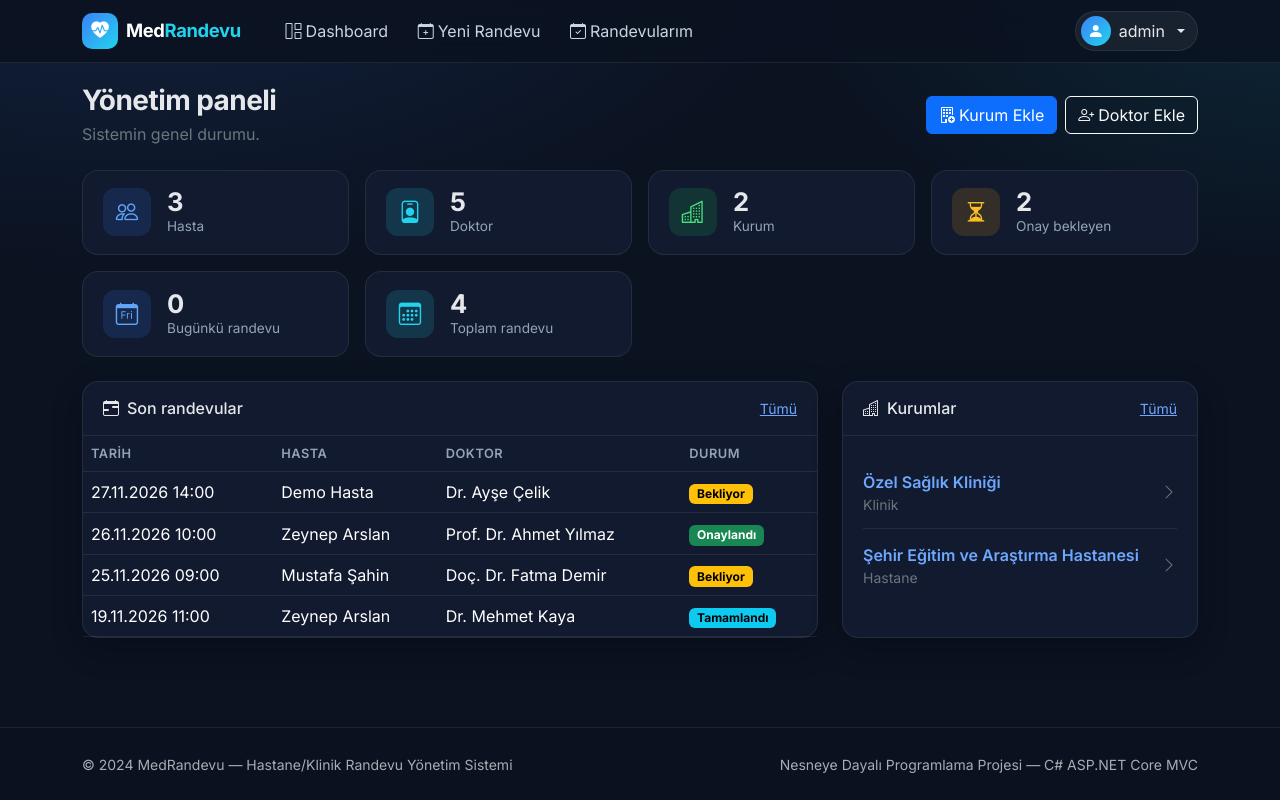
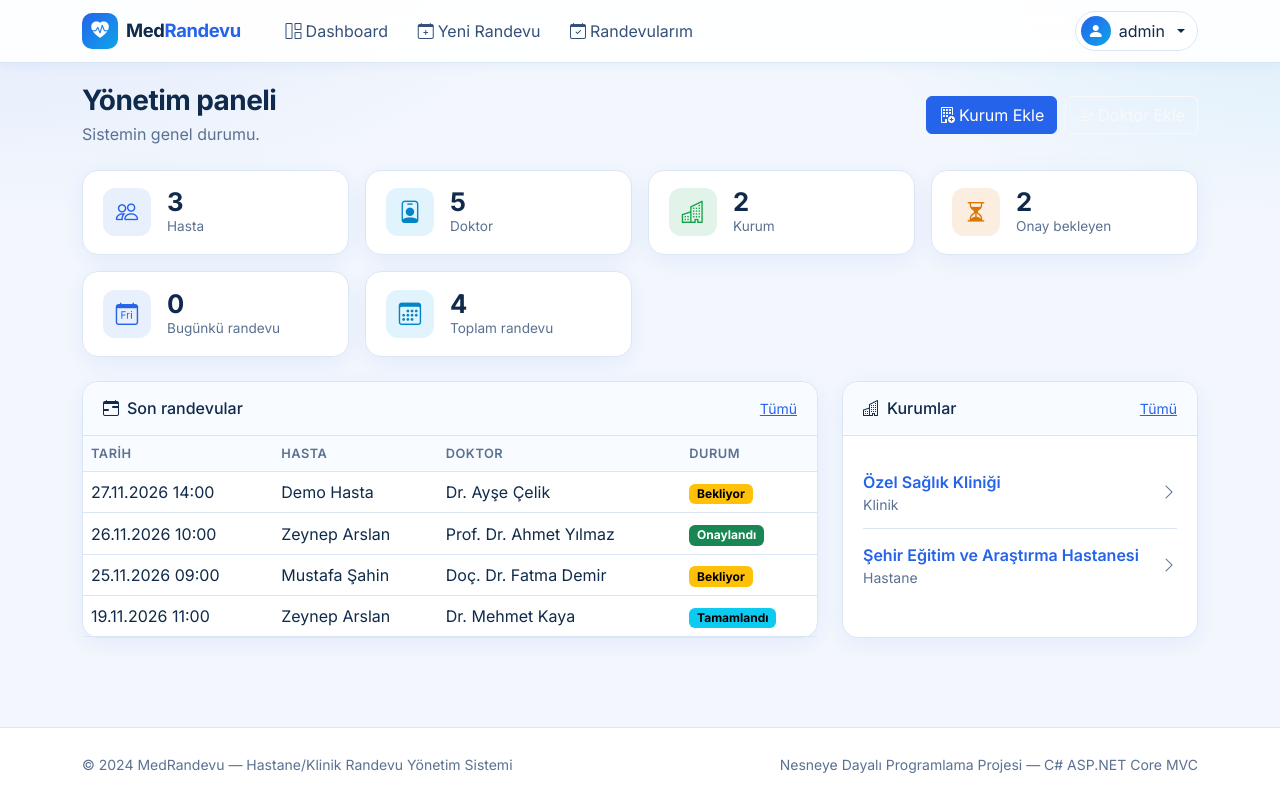
Before and after one commit to Ilaydatan/Hastane-Klinik-Randevu-Sistemi, an ASP.NET Core app: page /Admin/Dashboard in a window 1280 px wide. Run offline with ASP.NET Core 8, Linux system fonts and the light colour scheme; a user stored in the database is signed in; data comes from the database, SQL or seed files in the repository; some libraries are stand-ins or nearby versions.

Commit message:
style: genel tema ve layout yenilendi

```diff
--- a/wwwroot/css/site.css
+++ b/wwwroot/css/site.css
@@ -1,141 +1,489 @@
-/* MedRandevu — koyu tema */
+
 :root {
-    --med-bg: #0b1220;
-    --med-surface: #111a2e;
-    --med-surface-2: #16213a;
-    --med-border: rgba(255, 255, 255, .08);
-    --med-primary: #3b82f6;
-    --med-accent: #22d3ee;
-    --med-muted: #94a3b8;
+    --med-bg: #f3f7fd;
+    --med-surface: #ffffff;
+    --med-surface-2: #f5f9ff;
+    --med-border: #dbe6f5;
+    --med-primary: #2563eb;
+    --med-primary-dark: #1d4ed8;
+    --med-accent: #0ea5e9;
+    --med-text: #0f2a4a;
+    --med-muted: #5b7192;
+    --med-shadow: 0 6px 24px rgba(37, 99, 235, .08);
+
+    --bs-primary: #2563eb;
+    --bs-primary-rgb: 37, 99, 235;
+    --bs-link-color: #2563eb;
+    --bs-link-color-rgb: 37, 99, 235;
+    --bs-link-hover-color: #1d4ed8;
+    --bs-link-hover-color-rgb: 29, 78, 216;
+    --bs-body-color: #0f2a4a;
+    --bs-body-color-rgb: 15, 42, 74;
+    --bs-border-color: #dbe6f5;
+    --bs-secondary-color: #5b7192;
+    --bs-emphasis-color: #0f2a4a;
+    --bs-emphasis-color-rgb: 15, 42, 74;
+    --bs-body-bg: #f3f7fd;
+    --bs-body-bg-rgb: 243, 247, 253;
+    --bs-secondary-bg: #e9f0fb;
+    --bs-tertiary-bg: #f5f9ff;
+    color-scheme: light;
 }
 
-html { position: relative; min-height: 100%; }
+html {
+    position: relative;
+    min-height: 100%;
+}
 
 body {
     font-family: 'Inter', system-ui, -apple-system, 'Segoe UI', sans-serif;
-    background:
-        radial-gradient(1200px 600px at 10% -10%, rgba(59, 130, 246, .15), transparent 60%),
-        radial-gradient(900px 500px at 100% 0, rgba(34, 211, 238, .10), transparent 55%),
-        var(--med-bg);
+    background: radial-gradient(1000px 500px at 0% -10%, rgba(37, 99, 235, .10), transparent 60%), radial-gradient(800px 400px at 100% 0, rgba(14, 165, 233, .10), transparent 55%), var(--med-bg);
     background-attachment: fixed;
-    color: #e5e7eb;
+    color: var(--med-text);
     display: flex;
     flex-direction: column;
     min-height: 100vh;
 }
 
-.main-content { flex: 1; padding-top: 84px; padding-bottom: 2rem; }
+.main-content {
+    flex: 1;
+    padding-top: 84px;
+    padding-bottom: 2rem;
+}
+
+.text-secondary {
+    color: var(--med-muted) !important;
+}
+
+/* Düğmeler */
+.btn-primary {
+    --bs-btn-bg: #2563eb;
+    --bs-btn-border-color: #2563eb;
+    --bs-btn-hover-bg: #1d4ed8;
+    --bs-btn-hover-border-color: #1d4ed8;
+    --bs-btn-active-bg: #1e40af;
+    --bs-btn-active-border-color: #1e40af;
+    --bs-btn-disabled-bg: #2563eb;
+    --bs-btn-disabled-border-color: #2563eb;
+}
+
+.btn-outline-primary {
+    --bs-btn-color: #2563eb;
+    --bs-btn-border-color: #2563eb;
+    --bs-btn-hover-bg: #2563eb;
+    --bs-btn-hover-border-color: #2563eb;
+    --bs-btn-active-bg: #1d4ed8;
+    --bs-btn-active-border-color: #1d4ed8;
+}
 
 /* Navbar */
 .med-navbar {
-    background: rgba(11, 18, 32, .85);
+    background: rgba(255, 255, 255, .92);
     backdrop-filter: blur(12px);
     border-bottom: 1px solid var(--med-border);
+    box-shadow: 0 2px 12px rgba(37, 99, 235, .06);
 }
+
 .brand-icon {
-    width: 36px; height: 36px; border-radius: 10px;
-    display: grid; place-items: center; color: #fff; font-size: 1.1rem;
+    width: 36px;
+    height: 36px;
+    border-radius: 10px;
+    display: grid;
+    place-items: center;
+    color: #fff;
+    font-size: 1.1rem;
     background: linear-gradient(135deg, var(--med-primary), var(--med-accent));
 }
-.brand-text { font-weight: 700; letter-spacing: -.02em; font-size: 1.15rem; }
-.brand-accent { color: var(--med-accent); }
+
+.brand-text {
+    font-weight: 700;
+    letter-spacing: -.02em;
+    font-size: 1.15rem;
+    color: var(--med-text);
+}
+
+.brand-accent {
+    color: var(--med-primary);
+}
+
 .nav-link-custom {
-    color: #cbd5e1 !important; border-radius: 8px;
-    padding: .45rem .8rem !important; transition: background .15s;
+    color: #35507a !important;
+    border-radius: 8px;
+    padding: .45rem .8rem !important;
+    transition: background .15s;
 }
-.nav-link-custom:hover { background: rgba(255, 255, 255, .07); color: #fff !important; }
+
+    .nav-link-custom:hover {
+        background: #eaf1ff;
+        color: var(--med-primary-dark) !important;
+    }
+
 .user-menu-btn {
-    background: rgba(255, 255, 255, .06); border: 1px solid var(--med-border);
-    color: #e5e7eb; border-radius: 999px; padding: .25rem .75rem .25rem .3rem;
+    background: #fff;
+    border: 1px solid var(--med-border);
+    color: var(--med-text);
+    border-radius: 999px;
+    padding: .25rem .75rem .25rem .3rem;
 }
-.user-menu-btn:hover { background: rgba(255, 255, 255, .1); color: #fff; }
+
+    .user-menu-btn:hover {
+        background: #eef4ff;
+        color: var(--med-primary-dark);
+        border-color: #c9dbf7;
+    }
+
 .user-avatar {
-    width: 30px; height: 30px; border-radius: 50%; display: grid; place-items: center; color: #fff;
+    width: 30px;
+    height: 30px;
+    border-radius: 50%;
+    display: grid;
+    place-items: center;
+    color: #fff;
     background: linear-gradient(135deg, var(--med-primary), var(--med-accent));
 }
 
 /* Footer */
-.med-footer { border-top: 1px solid var(--med-border); background: rgba(11, 18, 32, .6); }
+.med-footer {
+    border-top: 1px solid var(--med-border);
+    background: #fff;
+}
 
 /* Kartlar */
 .med-card {
-    background: var(--med-surface); border: 1px solid var(--med-border);
-    border-radius: 16px; box-shadow: 0 10px 30px rgba(0, 0, 0, .25);
+    background: var(--med-surface);
+    border: 1px solid var(--med-border);
+    border-radius: 16px;
+    box-shadow: var(--med-shadow);
 }
+
 .med-card-header {
-    padding: 1rem 1.25rem; border-bottom: 1px solid var(--med-border);
-    display: flex; align-items: center; justify-content: space-between; gap: .75rem;
+    padding: 1rem 1.25rem;
+    border-bottom: 1px solid var(--med-border);
+    background: #f8fbff;
+    border-radius: 16px 16px 0 0;
+    display: flex;
+    align-items: center;
+    justify-content: space-between;
+    gap: .75rem;
 }
-.med-card-body { padding: 1.25rem; }
+
+.med-card-body {
+    padding: 1.25rem;
+}
 
 .stat-card {
-    background: var(--med-surface); border: 1px solid var(--med-border);
-    border-radius: 16px; padding: 1.1rem 1.25rem;
-    display: flex; align-items: center; gap: 1rem; height: 100%;
+    background: var(--med-surface);
+    border: 1px solid var(--med-border);
+    border-radius: 16px;
+    padding: 1.1rem 1.25rem;
+    box-shadow: var(--med-shadow);
+    display: flex;
+    align-items: center;
+    gap: 1rem;
+    height: 100%;
 }
+
 .stat-icon {
-    width: 48px; height: 48px; border-radius: 12px; display: grid; place-items: center;
-    font-size: 1.4rem; flex-shrink: 0;
+    width: 48px;
+    height: 48px;
+    border-radius: 12px;
+    display: grid;
+    place-items: center;
+    font-size: 1.4rem;
+    flex-shrink: 0;
 }
-.stat-icon.blue   { background: rgba(59, 130, 246, .15); color: #60a5fa; }
-.stat-icon.cyan   { background: rgba(34, 211, 238, .15); color: #22d3ee; }
-.stat-icon.green  { background: rgba(34, 197, 94, .15);  color: #4ade80; }
-.stat-icon.amber  { background: rgba(245, 158, 11, .15); color: #fbbf24; }
-.stat-icon.red    { background: rgba(239, 68, 68, .15);  color: #f87171; }
-.stat-value { font-size: 1.6rem; font-weight: 700; line-height: 1.1; }
-.stat-label { color: var(--med-muted); font-size: .85rem; }
 
-.page-title { font-weight: 700; letter-spacing: -.02em; }
+    .stat-icon.blue {
+        background: rgba(37, 99, 235, .10);
+        color: #2563eb;
+    }
+
+    .stat-icon.cyan {
+        background: rgba(14, 165, 233, .12);
+        color: #0284c7;
+    }
+
+    .stat-icon.green {
+        background: rgba(22, 163, 74, .12);
+        color: #16a34a;
+    }
+
+    .stat-icon.amber {
+        background: rgba(217, 119, 6, .12);
+        color: #d97706;
+    }
+
+    .stat-icon.red {
+        background: rgba(220, 38, 38, .10);
+        color: #dc2626;
+    }
+
+.stat-value {
+    font-size: 1.6rem;
+    font-weight: 700;
+    line-height: 1.1;
+}
+
+.stat-label {
+    color: var(--med-muted);
+    font-size: .85rem;
+}
+
+.page-title {
+    font-weight: 700;
+    letter-spacing: -.02em;
+    color: var(--med-text);
+}
 
 /* Formlar */
 .form-control, .form-select {
-    background-color: var(--med-surface-2); border-color: var(--med-border);
+    background-color: #fff;
+    border-color: #cfdcf0;
+    color: var(--med-text);
 }
-.form-control:focus, .form-select:focus {
-    background-color: var(--med-surface-2);
-    border-color: var(--med-primary);
-    box-shadow: 0 0 0 .2rem rgba(59, 130, 246, .2);
+
+    .form-control:focus, .form-select:focus {
+        background-color: #fff;
+        border-color: var(--med-primary);
+        box-shadow: 0 0 0 .2rem rgba(37, 99, 235, .15);
+    }
+
+.form-label {
+    font-weight: 500;
+    font-size: .9rem;
 }
-.form-label { font-weight: 500; font-size: .9rem; }
 
 /* Tablolar */
-.table-med { --bs-table-bg: transparent; margin-bottom: 0; }
-.table-med thead th {
-    color: var(--med-muted); font-weight: 600; font-size: .8rem;
-    text-transform: uppercase; letter-spacing: .04em; border-bottom-color: var(--med-border);
+.table-med {
+    --bs-table-color: #0f2a4a;
+    --bs-table-bg: transparent;
+    --bs-table-border-color: #dbe6f5;
+    color: #0f2a4a;
+    margin-bottom: 0;
 }
-.table-med td, .table-med th { vertical-align: middle; border-color: var(--med-border); }
+
+    .table-med thead th {
+        color: var(--med-muted);
+        font-weight: 600;
+        font-size: .8rem;
+        background: #f8fbff;
+        text-transform: uppercase;
+        letter-spacing: .04em;
+        border-bottom-color: var(--med-border);
+    }
+
+    .table-med td, .table-med th {
+        vertical-align: middle;
+        border-color: var(--med-border);
+    }
+
+    .table-med tbody tr:hover td {
+        background: #f5f9ff;
+    }
 
 /* Liste öğesi (randevu) */
 .randevu-item {
-    display: flex; align-items: center; justify-content: space-between; gap: 1rem;
-    padding: .85rem 0; border-bottom: 1px solid var(--med-border);
+    display: flex;
+    align-items: center;
+    justify-content: space-between;
+    gap: 1rem;
+    padding: .85rem 0;
+    border-bottom: 1px solid var(--med-border);
 }
-.randevu-item:last-child { border-bottom: 0; }
+
+    .randevu-item:last-child {
+        border-bottom: 0;
+    }
+
 .randevu-date {
-    min-width: 62px; text-align: center; padding: .4rem .5rem; border-radius: 12px;
-    background: rgba(59, 130, 246, .12); color: #93c5fd; line-height: 1.15;
+    min-width: 62px;
+    text-align: center;
+    padding: .4rem .5rem;
+    border-radius: 12px;
+    background: rgba(37, 99, 235, .10);
+    color: #1d4ed8;
+    line-height: 1.15;
 }
-.randevu-date .gun { font-size: 1.25rem; font-weight: 700; display: block; }
-.randevu-date .ay { font-size: .7rem; text-transform: uppercase; letter-spacing: .05em; }
 
-.empty-state { text-align: center; padding: 2rem 1rem; color: var(--med-muted); }
-.empty-state i { font-size: 2rem; display: block; margin-bottom: .5rem; opacity: .6; }
+    .randevu-date .gun {
+        font-size: 1.25rem;
+        font-weight: 700;
+        display: block;
+    }
+
+    .randevu-date .ay {
+        font-size: .7rem;
+        text-transform: uppercase;
+        letter-spacing: .05em;
+    }
+
+.empty-state {
+    text-align: center;
+    padding: 2rem 1rem;
+    color: var(--med-muted);
+}
+
+    .empty-state i {
+        font-size: 2rem;
+        display: block;
+        margin-bottom: .5rem;
+        opacity: .6;
+    }
 
 /* Giriş / Kayıt */
-.auth-wrap { min-height: calc(100vh - 230px); display: grid; place-items: center; }
-.auth-card { width: 100%; max-width: 440px; }
-.auth-card.wide { max-width: 640px; }
+.auth-wrap {
+    min-height: calc(100vh - 230px);
+    display: grid;
+    place-items: center;
+}
+
+.auth-card {
+    width: 100%;
+    max-width: 440px;
+}
+
+    .auth-card.wide {
+        max-width: 640px;
+    }
 
 /* Ana sayfa */
-.hero { padding: 4rem 0 3rem; text-align: center; }
-.hero h1 { font-size: clamp(2rem, 5vw, 3.4rem); font-weight: 800; letter-spacing: -.03em; }
-.hero .gradient-text {
-    background: linear-gradient(90deg, var(--med-primary), var(--med-accent));
-    -webkit-background-clip: text; background-clip: text; color: transparent;
+.hero-split {
+    padding: 3rem 0 2.5rem;
 }
+
+    .hero-split h1 {
+        font-size: clamp(2rem, 4.5vw, 3.2rem);
+        font-weight: 800;
+        letter-spacing: -.03em;
+        line-height: 1.1;
+    }
+
+.gradient-text {
+    background: linear-gradient(90deg, #2563eb, #0ea5e9);
+    -webkit-background-clip: text;
+    background-clip: text;
+    color: transparent;
+}
+
+.hero-badge {
+    display: inline-flex;
+    align-items: center;
+    gap: .4rem;
+    padding: .4rem .9rem;
+    border-radius: 999px;
+    font-size: .85rem;
+    font-weight: 600;
+    background: #e6efff;
+    color: #1d4ed8;
+    border: 1px solid #cddffc;
+}
+
+.hero-points {
+    display: flex;
+    flex-wrap: wrap;
+    gap: 1.5rem;
+    margin-top: 2rem;
+}
+
+.hero-point {
+    display: flex;
+    align-items: center;
+    gap: .6rem;
+    color: var(--med-muted);
+    font-size: .9rem;
+}
+
+    .hero-point i {
+        color: var(--med-primary);
+        font-size: 1.2rem;
+    }
+
+.mock-card {
+    background: #fff;
+    border: 1px solid var(--med-border);
+    border-radius: 20px;
+    box-shadow: 0 20px 50px rgba(37, 99, 235, .15);
+    padding: 1.25rem;
+}
+
+.mock-row {
+    display: flex;
+    align-items: center;
+    gap: .85rem;
+    padding: .8rem .9rem;
+    border-radius: 14px;
+    background: var(--med-surface-2);
+    border: 1px solid var(--med-border);
+}
+
+    .mock-row + .mock-row {
+        margin-top: .65rem;
+    }
+
+.mock-icon {
+    width: 40px;
+    height: 40px;
+    border-radius: 12px;
+    display: grid;
+    place-items: center;
+    flex-shrink: 0;
+    background: linear-gradient(135deg, rgba(37, 99, 235, .15), rgba(14, 165, 233, .18));
+    color: #2563eb;
+}
+
 .feature-icon {
-    width: 52px; height: 52px; border-radius: 14px; display: grid; place-items: center;
-    font-size: 1.5rem; margin-bottom: 1rem;
-    background: linear-gradient(135deg, rgba(59, 130, 246, .2), rgba(34, 211, 238, .2)); color: var(--med-accent);
+    width: 52px;
+    height: 52px;
+    border-radius: 14px;
+    display: grid;
+    place-items: center;
+    font-size: 1.5rem;
+    margin-bottom: 1rem;
+    color: #fff;
+    background: linear-gradient(135deg, #2563eb, #0ea5e9);
 }
+
+.section-title {
+    font-weight: 700;
+    letter-spacing: -.02em;
+}
+
+.step-num {
+    width: 40px;
+    height: 40px;
+    border-radius: 50%;
+    display: grid;
+    place-items: center;
+    font-weight: 700;
+    color: #fff;
+    margin-bottom: .9rem;
+    background: linear-gradient(135deg, #2563eb, #0ea5e9);
+}
+
+.cta-band {
+    background: linear-gradient(135deg, #2563eb, #0ea5e9);
+    color: #fff;
+    border-radius: 20px;
+    padding: 2.5rem 1.5rem;
+    text-align: center;
+    box-shadow: 0 16px 40px rgba(37, 99, 235, .25);
+}
+
+    .cta-band .btn-light {
+        color: #1d4ed8;
+        font-weight: 600;
+    }
+
+.demo-box {
+    border: 1px dashed #9db8e6;
+    background: var(--med-surface-2);
+    border-radius: 14px;
+    padding: 1rem 1.25rem;
+}
+
+    .demo-box code {
+        color: #1d4ed8;
+        background: #e6efff;
+        padding: .1rem .4rem;
+        border-radius: 6px;
+    }
```
Also changed, not shown: Views/Shared/_Layout.cshtml (+11 -11 lines).
